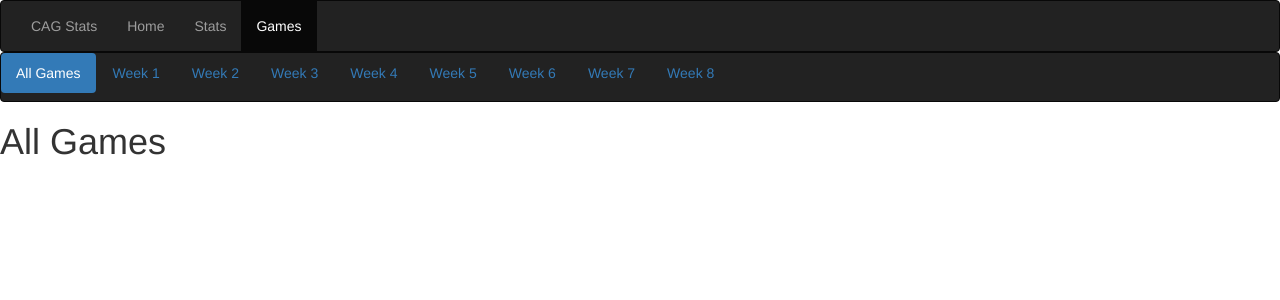
After one commit to jp-security/LeagueStats, a Flask app: page /games in a window 1280 px wide. The commit adds this page. Shown: the top 300 px of the page. Run offline with Flask 2, Linux system fonts and the light colour scheme; data that the repository does not hold is empty; parts of the project's set-up code (start-up, migrations or seed data) failed here and were passed over; some libraries are stand-ins or nearby versions.

Commit message:
Massive update, forgot to increment

```diff
--- a/app/models.py
+++ b/app/models.py
@@ -43,9 +43,9 @@ class Games(db.Model):
 
     def __repr__(self):
         if self.home_score > self.away_score:
-            final = str(self.home) + ' defeats ' + str(self.away) + ' ' + str(self.home_score) + ' to ' + str(self.away_score)
+            final = str(self.home.team_name) + ' defeats ' + str(self.away.team_name) + ' ' + str(self.home_score) + ' to ' + str(self.away_score)
         else:
-            final = str(self.away) + ' defeats ' + str(self.home) + ' ' + str(self.away_score) + ' to ' + str(self.home_score)
+            final = str(self.away.team_name) + ' defeats ' + str(self.home.team_name) + ' ' + str(self.away_score) + ' to ' + str(self.home_score)
 
         return ('%r \n'
                 '<Home Team - %r: Total Yards - %r Passing Yards - %r Rushing Yards - %r Tunrovers - %r QBR - %r>\n'
--- a/app/templates/base.html
+++ b/app/templates/base.html
@@ -1,3 +1,4 @@
+{% from "macros.html" import nav_link with context %}
 <html>
   <head>
     {% if title %}
@@ -5,12 +6,58 @@
     {% else %}
     <title>CAG NFL Stats</title>
     {% endif %}
+    <meta name="viewport" content="width=device-width, initial-scale=1.0">
+    <link href="http://netdna.bootstrapcdn.com/bootstrap/3.0.0/css/bootstrap.min.css" rel="stylesheet" media="screen">
+    <style type="text/css">
+      .navbar
+      {
+        margin-bottom: 0px !important;
+      }
+      .panel-heading
+      {
+        text-align: center;
+        font-weight: bold;
+        font-size: 16pt;
+      }
+      .table
+      {
+        text-align: center;
+      }
+      table.auto
+      {
+        table-layout: auto;
+        text-align: center;
+      }
+      th
+      {
+        text-align: center;
+      }
+      .center
+      {
+        float: none;
+        margin-left: auto;
+        margin-right: auto;
+      }
+    </style>
   </head>
   <body>
-    <div>Site:
-      <a href="{{ url_for('index') }}">Home</a>
-      <a href="{{ url_for('stats') }}">stats</a>
-    </div>
+    <nav class="navbar navbar-inverse" role="navigation">
+      <div class="container-fluid">
+        <div class="navbar-header">
+          <p class="navbar-text">CAG Stats</p>
+        </div>
+
+        <div>
+          <ul class="nav navbar-nav">
+            {{ nav_link('home', 'Home') }}
+            {{ nav_link('stats', 'Stats') }}
+            {{ nav_link('games', 'Games') }}
+          </ul>
+        </div>
+      </div>
+    </nav>
     {% block content %}{% endblock %}
+    <script src="http://code.jquery.com/jquery-1.10.2.min.js"></script>
+    <script src="http://netdna.bootstrapcdn.com/bootstrap/3.0.0/js/bootstrap.min.js"></script>
   </body>
 </html>
--- /dev/null
+++ b/app/templates/games.html
@@ -0,0 +1,50 @@
+{% extends "base.html" %}
+{% from "macros.html" import nav_link with context %}
+{% block content %}
+<nav class="navbar navbar-inverse" role="navigation">
+  <ul class="nav nav-pills" id="week">
+    {{ nav_link('games', 'All Games') }}
+    {{ nav_link('week1', 'Week 1') }}
+    {{ nav_link('week2', 'Week 2') }}
+    {{ nav_link('week3', 'Week 3') }}
+    {{ nav_link('week4', 'Week 4') }}
+    {{ nav_link('week5', 'Week 5') }}
+    {{ nav_link('week6', 'Week 6') }}
+    {{ nav_link('week7', 'Week 7') }}
+    {{ nav_link('week8', 'Week 8') }}
+  </ul>
+</nav>
+
+{% if week == 'All' %}
+  <h1>All Games</h1>
+{% else %}
+  <h1>Week {{ week }} Games</h1>
+{% endif %}
+<br>
+  {% for game in games %}
+    <div class="pannel panel-default col-md-5">
+      <div class="panel-heading">
+        {% if game.home_score > game.away_score: %}
+            {{ game.home.team_name }} defeats {{ game.away.team_name }} {{ game.home_score }} to {{ game.away_score }}
+        {% else %}
+            {{ game.away.team_name }} defeats {{ game.home.team_name }} {{ game.away_score }} to {{ game.home_score }}
+        {% endif %}
+      </div>
+      <div class="panel-body col-md-12 center">
+        <table class="table table-lined auto">
+            <thead>
+                <tr><th>{{ game.away.team_name }} - {{ game.away_score }}</th><th>Stats</th><th>{{ game.home.team_name }} - {{ game.home_score }}</th></tr>
+            </thead>
+            <tbody>
+                <tr><td>{{ game.away_total_yards }}</td><td>Total Yards</td><td>{{ game.home_total_yards }}</td></tr>
+                <tr><td>{{ game.away_passing_yards }}</td><td>Passing Yards</td><td>{{ game.home_passing_yards }}</td></tr>
+                <tr><td>{{ game.away_rushing_yards }}</td><td>Rushing Yards</td><td>{{ game.home_rushing_yards }}</td></tr>
+                <tr><td>{{ game.away_turn_overs }}</td><td>Turnovers</td><td>{{ game.home_turn_overs }}</td></tr>
+                <tr><td>{{ game.away_qbr }}</td><td>QBR</td><td>{{ game.home_qbr }}</td></tr>
+            </tbody>
+        </table>
+      </div>
+    </div>
+<br><br><br><br>
+{% endfor %}
+{% endblock %}
--- /dev/null
+++ b/app/templates/macros.html
@@ -0,0 +1,7 @@
+{% macro nav_link(endpoint, name) %}
+{% if request.endpoint.endswith(endpoint) %}
+  <li class="active"><a href="{{ url_for(endpoint) }}">{{name}}</a></li>
+{% else %}
+  <li><a href="{{ url_for(endpoint) }}">{{name}}</a></li>
+{% endif %}
+{% endmacro %}
--- a/app/views.py
+++ b/app/views.py
@@ -1,13 +1,98 @@
-from flask import render_template
-from app import app
+from flask import render_template, request, redirect
+from app import app, models
 
 @app.route('/')
-def index():
-    return render_template('index.html')
+@app.route('/home')
+def home():
+    return render_template('index.html',
+                            title="Home")
+
+@app.route('/games')
+def games():
+    week = 'All'
+    games = models.Games.query.all()
+    return render_template('games.html',
+                            title="Games",
+                            week=week,
+                            games=games)
+
+@app.route('/games/week1')
+def week1():
+    week = 1
+    games = models.Games.query.filter_by(week=week).all()
+    return render_template('games.html',
+                            title="Games",
+                            week=week,
+                            games=games)
+
+@app.route('/games/week2')
+def week2():
+    week = 2
+    games = models.Games.query.filter_by(week=week).all()
+    return render_template('games.html',
+                            title="Games",
+                            week=week,
+                            games=games)
+
+@app.route('/games/week3')
+def week3():
+    week = 3
+    games = models.Games.query.filter_by(week=week).all()
+    return render_template('games.html',
+                            title="Games",
+                            week=week,
+                            games=games)
+
+@app.route('/games/week4')
+def week4():
+    week = 4
+    games = models.Games.query.filter_by(week=week).all()
+    return render_template('games.html',
+                            title="Games",
+                            week=week,
+                            games=games)
+
+@app.route('/games/week5')
+def week5():
+    week = 5
+    games = models.Games.query.filter_by(week=week).all()
+    return render_template('games.html',
+                            title="Games",
+                            week=week,
+                            games=games)
+
+@app.route('/games/week6')
+def week6():
+    week = 6
+    games = models.Games.query.filter_by(week=week).all()
+    return render_template('games.html',
+                            title="Games",
+                            week=week,
+                            games=games)
+
+@app.route('/games/week7')
+def week7():
+    week = 7
+    games = models.Games.query.filter_by(week=week).all()
+    return render_template('games.html',
+                            title="Games",
+                            week=week,
+                            games=games)
+
+@app.route('/games/week8')
+def week8():
+    week = 8
+    games = models.Games.query.filter_by(week=week).all()
+    return render_template('games.html',
+                            title="Games",
+                            week=week,
+                            games=games)
 
 @app.route('/stats')
 def stats():
-    return render_template('stats.html')
+
+    return render_template('stats.html',
+                            title="Stats")
 
 @app.errorhandler(404)
 def not_found_error(error):
```
Also changed, not shown: app/templates/stats.html (+0 -15 lines), app/templates/standings.html (added).
